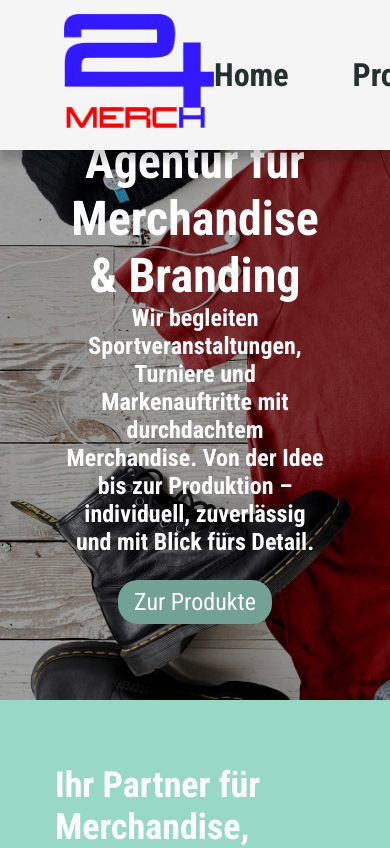
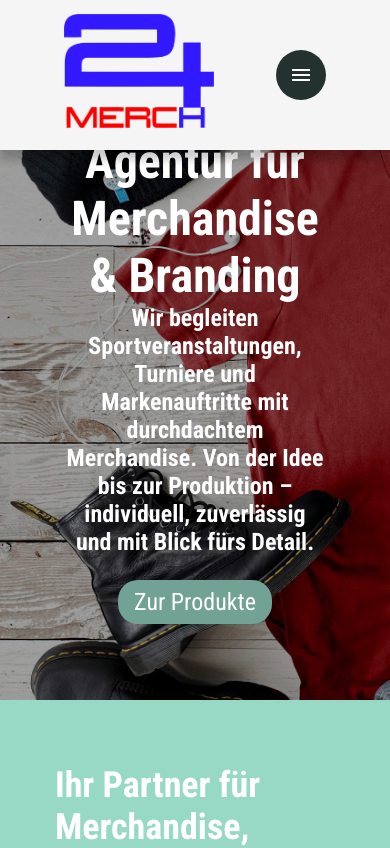
Before and after one commit to Hummner/merch24, an Angular app: page / in a window 390 px wide. Shown: the top 848 px of the page. Built offline with nearby package versions, Linux system fonts and the light colour scheme.

Commit message:
feat: mobile-menu

```diff
--- a/src/app/shared/header/header.component.html
+++ b/src/app/shared/header/header.component.html
@@ -3,6 +3,9 @@
         <div class="logo">
             <a href="#home"><img src="assets/img/logo/merch24.png" alt=""></a>
         </div>
+
+
+
         <nav>
             <a href="">Home</a>
             <a href="">Produkte</a>
@@ -15,5 +18,17 @@
                 </a>
             </div>
         </nav>
+        <div class="mobile-menu">
+            <mat-icon [matMenuTriggerFor]="mobileMenu">menu</mat-icon>
+        </div>
+        <mat-menu #mobileMenu="matMenu">
+            <div class="mobile-nav">
+                <a href="">Home</a>
+                <a href="">Produkte</a>
+                <a href="">Über uns</a>
+                <a href="">Kontakt</a>
+            </div>
+
+        </mat-menu>
     </div>
 </section>
--- a/src/app/shared/header/header.component.scss
+++ b/src/app/shared/header/header.component.scss
@@ -33,3 +33,41 @@ nav {
         width: 150px;
     }
 }
+
+.mobile-menu {
+    width: 50px;
+    height: 50px;
+    border-radius: 100%;
+    background-color: var(--primary-color);
+    display: none;
+    justify-content: center;
+    align-items: center;
+    display: none;
+
+    mat-icon {
+        color: white
+    }
+}
+
+.mobile-nav {
+    display: flex;
+    justify-content: center;
+    align-items: center;
+    flex-direction: column;
+    gap: 16px;
+    padding: 24px;
+
+    a {
+        font-size: 21px;
+    }
+}
+
+@media (max-width: 1024px) {
+    .mobile-menu {
+        display: flex;
+    }
+
+    nav {
+        display: none;
+    }
+}
--- a/src/app/shared/header/header.component.ts
+++ b/src/app/shared/header/header.component.ts
@@ -1,9 +1,12 @@
 import { Component } from '@angular/core';
+import {MatIconModule} from '@angular/material/icon';
+import {MatButtonModule} from '@angular/material/button';
+import {MatMenuModule} from '@angular/material/menu';
 
 @Component({
   selector: 'app-header',
   standalone: true,
-  imports: [],
+  imports: [MatIconModule, MatButtonModule, MatMenuModule],
   templateUrl: './header.component.html',
   styleUrl: './header.component.scss'
 })
```
